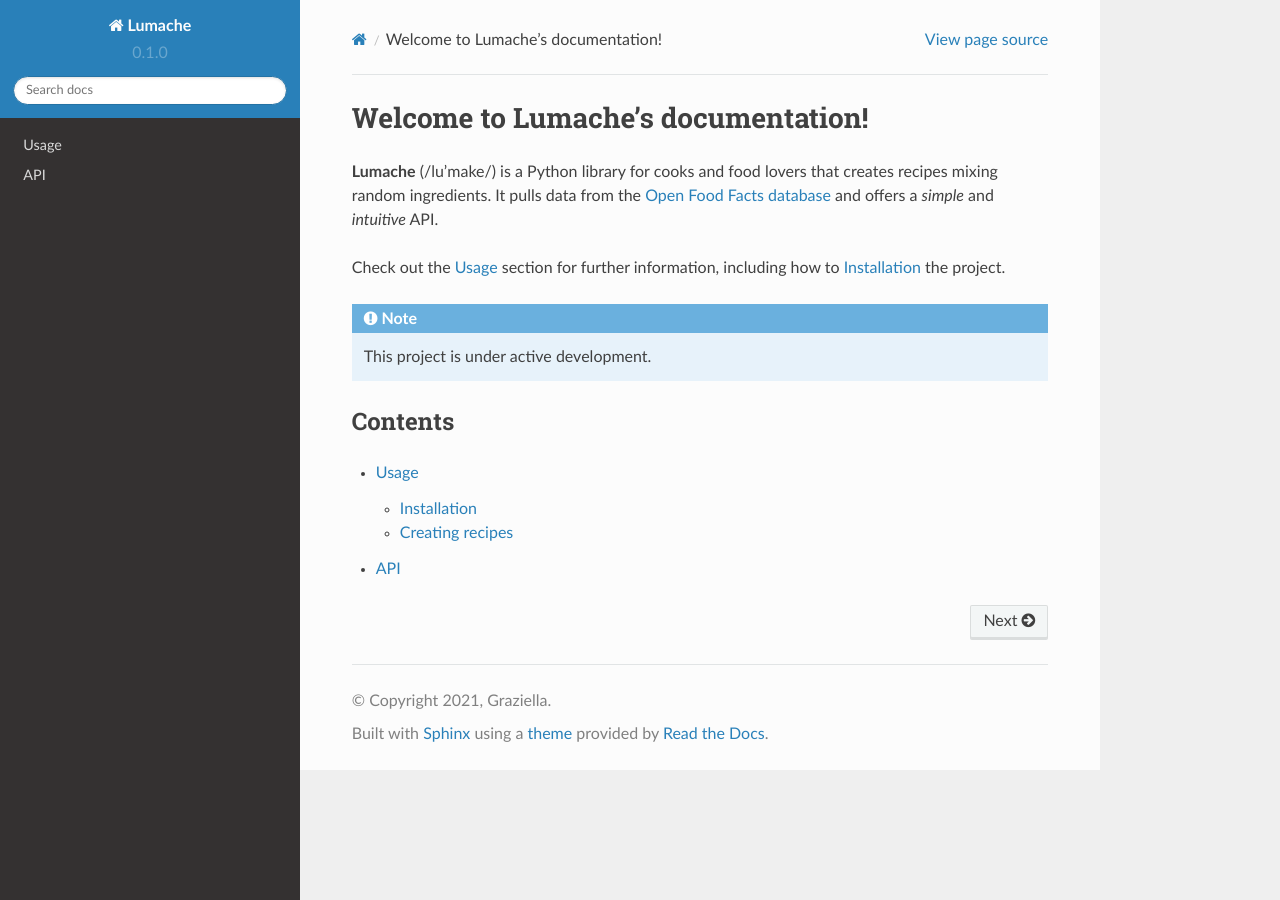
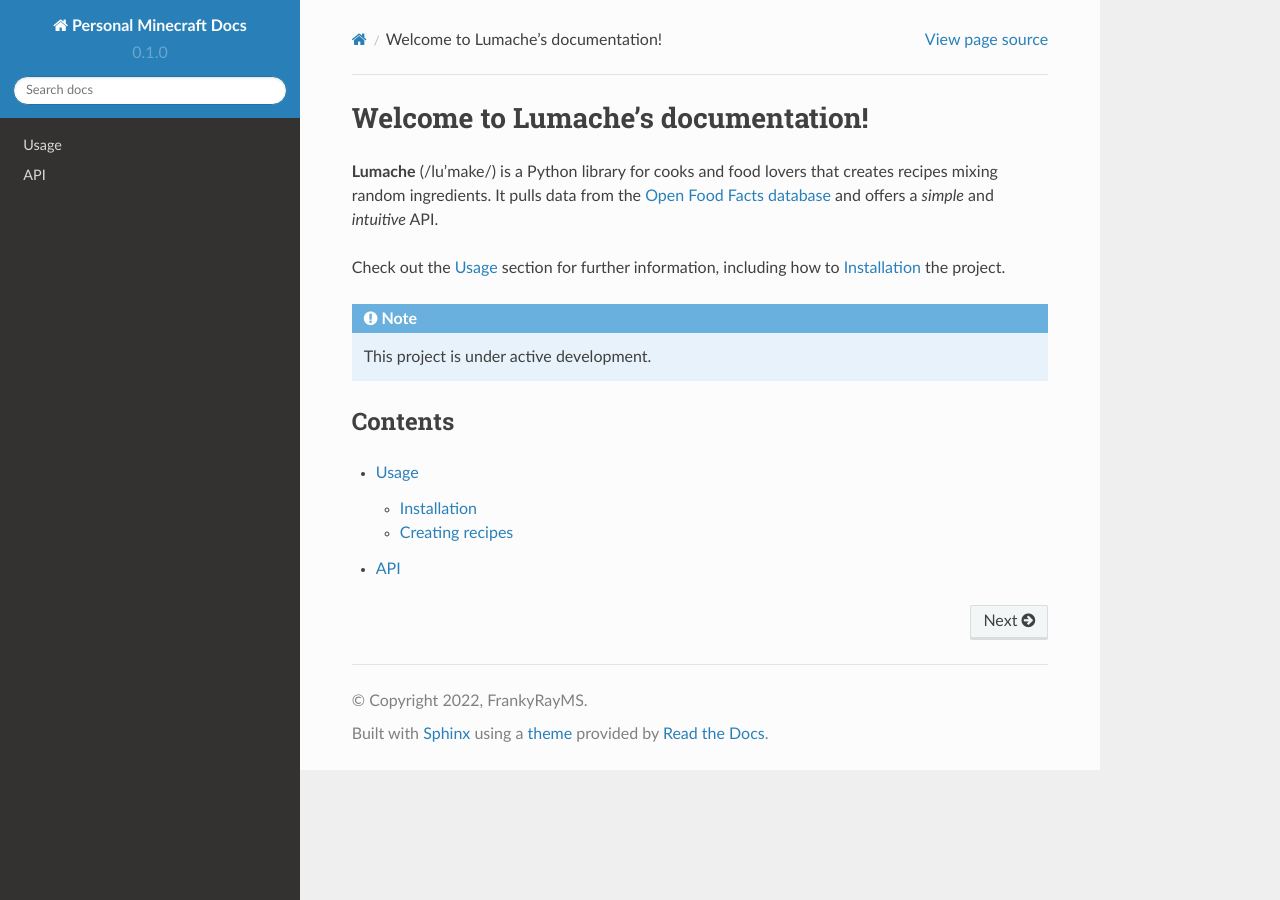
Before and after one commit to FrankyRay/Personal-Minecraft-Docs, a Sphinx documentation site: the page built from docs/source/index.rst, in a window 1280 px wide. Built offline with Sphinx 7.4.7 and the Read the Docs theme 2.0.0, drawn with Linux system fonts in a browser that asks for light colours.

Commit message:
Edit project info

```diff
--- a/docs/source/conf.py
+++ b/docs/source/conf.py
@@ -2,9 +2,9 @@
 
 # -- Project information
 
-project = 'Lumache'
-copyright = '2021, Graziella'
-author = 'Graziella'
+project = 'Personal Minecraft Docs'
+copyright = '2022, FrankyRayMS'
+author = 'FrankyRayMS'
 
 release = '0.1'
 version = '0.1.0'
```
